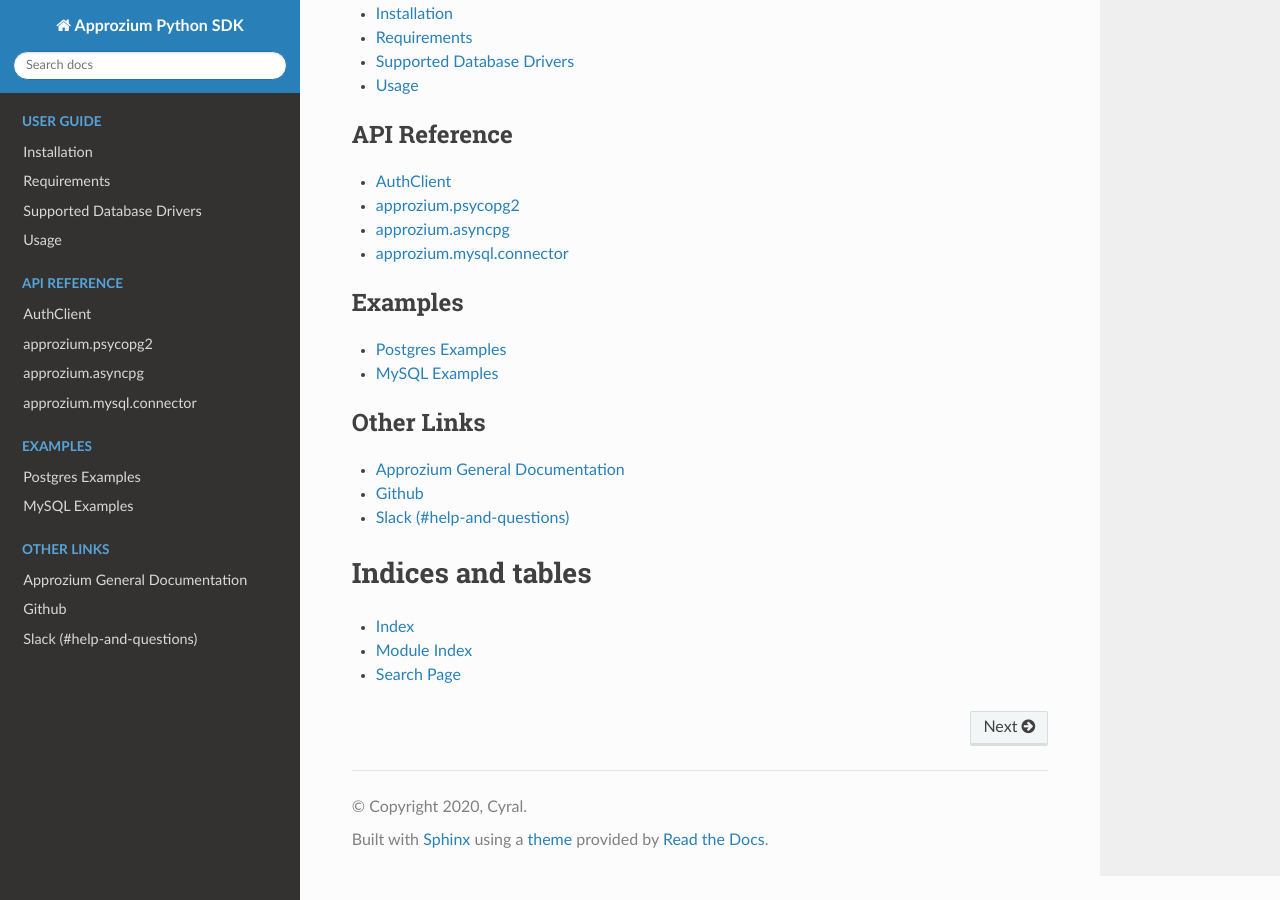
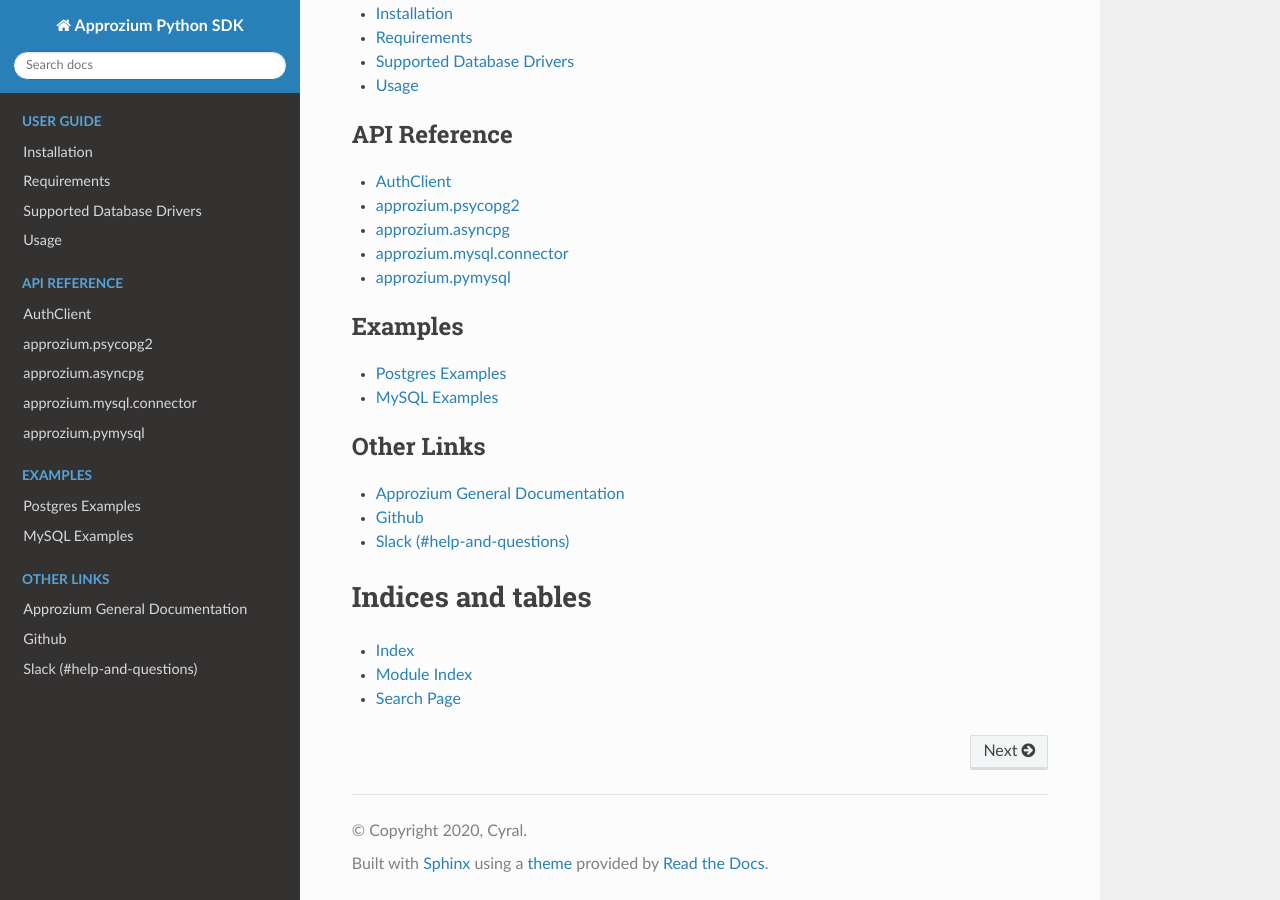
Before and after one commit to cyralinc/approzium, a Sphinx documentation site: the page built from sdk/python/docs/source/index.rst, in a window 1280 px wide and 900 px high, scrolled down 544 px. Built offline with Sphinx 7.4.7 and the Read the Docs theme 2.0.0, drawn with Linux system fonts in a browser that asks for light colours.

Commit message:
add pymysql to docs site

```diff
--- a/sdk/python/docs/source/api.rst
+++ b/sdk/python/docs/source/api.rst
@@ -46,3 +46,12 @@
    :members:
    :undoc-members:
    :show-inheritance:
+
+approzium.pymysql
+-------------------------
+
+
+.. automodule:: approzium.pymysql
+   :members:
+   :undoc-members:
+   :show-inheritance:
```
Also changed, not shown: sdk/python/docs/source/examples.rst (+7 -0 lines).
